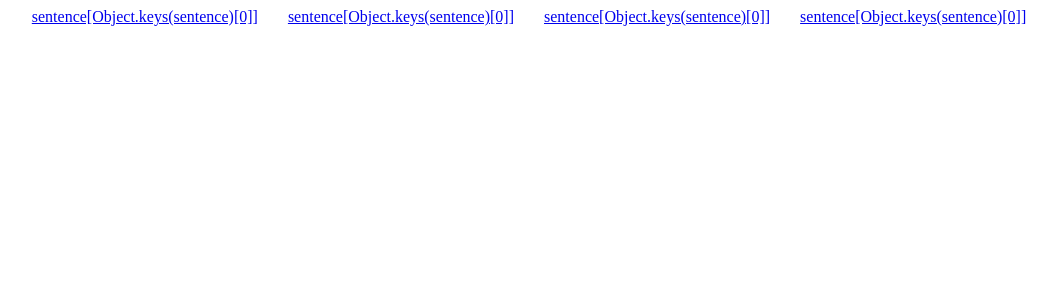
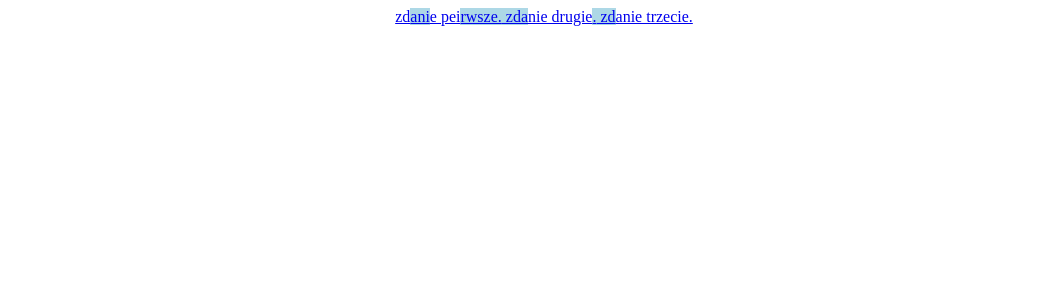
Before and after one commit to mikitavostry/text-parser, a React (Create React App) app: page / in a window 1280 px wide. Shown: the top 300 px of the page, without its empty margins (96-1153 px from the left). Built offline with nearby package versions, Linux system fonts and the light colour scheme.

Commit message:
first commit

```diff
--- a/src/App.css
+++ b/src/App.css
@@ -9,6 +9,6 @@ span {
   background-color: lightblue;
 }
 
-.link {
+/* .link {
   margin-right: 30px;
-}
+} */
--- a/src/App.js
+++ b/src/App.js
@@ -4,22 +4,19 @@ import parse from "html-react-parser";
 import { textParser } from "./textParser";
 
 function App() {
-  const text =
-    "Lorem ipsum dolor sit amet, consectetur adipiscing elit, sed do eiusmod tempor incididunt ut labore et dolore magna aliqua. Ut enim ad minim veniam, quis nostrud exercitation ullamco laboris nisi ut aliquip ex ea commodo consequat. Duis aute irure dolor in reprehenderit in voluptate velit esse cillum dolore eu fugiat nulla pariatur. Excepteur sint occaecat cupidatat non proident, sunt in culpa qui officia deserunt mollit anim id est laborum.";
+  const text = "zdanie peirwsze. zdanie drugie. zdanie trzecie.";
   const indexes = [
-    [2, 23],
-    [28, 66],
-    [90, 200],
-    [204, 290],
+    [2, 5],
+    [10, 20],
+    [30, 34],
   ];
   const sentences = textParser(text, indexes);
-  console.log(sentences);
   return (
     <div className="App">
       <div className="links">
         {sentences.map((sentence, index) => (
           <a className="link" href={Object.keys(sentence)[0]} key={index}>
-            {parse("sentence[Object.keys(sentence)[0]]")}
+            {parse(sentence[Object.keys(sentence)[0]])}
           </a>
         ))}
       </div>
@@ -28,10 +25,3 @@ function App() {
 }
 
 export default App;
-
-function fibbonaci(num) {
-  if (num <= 1) {
-    return num;
-  }
-  return fibbonaci(num - 2) + fibbonaci(num - 1);
-}
--- a/src/textParser.js
+++ b/src/textParser.js
@@ -1,13 +1,13 @@
 export const textParser = (text, ranges) => {
   if (text.slice(-1) !== ".") {
-    // add '.' in the end of string
+    // add '.' at the end of string
     text += ".";
   }
   ranges.sort((a, b) => a[0] - b[0]); // sort of ranges array by 1st value
-  const sentences = [];
+  const sentences = []; // tos tore key: value pairs where key is sentence and value is formatted sentence
   let index = 0; // current in ranges array
-  let buffer = "";
-  let flag = true; // flag to check if <span> tag is closed at the end
+  let buffer = ""; // to store string befor '. '
+  let flag = true; // flag to check if <span> tag is closed at the end of sentence
   let sentenceStart = 0; // start index of new sentence
   for (let i = 0; i < text.length; i++) {
     if (i === ranges[index][0]) {
@@ -22,21 +22,21 @@ export const textParser = (text, ranges) => {
     buffer += text[i];
 
     if (text[i] === ".") {
-      const sentence = text.slice(sentenceStart, i);
+      // if we are at the end of sentence
+      const sentence = text.slice(sentenceStart, i); // extracting not formatted sentence from text
       if (flag) {
         sentences.push({
           [sentence]: buffer,
         });
-        buffer = "";
+        buffer = ""; // starting new sentence when <span> tag is closed
       } else {
-        buffer += "</span>";
+        buffer += "</span>"; // when <span> tag is not closed we add </span> at the end of sentence
         sentences.push({
           [sentence]: buffer,
         });
-        buffer = "<span>";
+        buffer = "<span>"; // when <span> tag is not closed we add <span> at the begging of next sentence
       }
-      sentenceStart = i + 2;
-      i++;
+      sentenceStart = i + 2; // skipping ". " in links
     }
   }
   return sentences;
```
Also changed, not shown: package.json (+9 -2 lines), src/simpleTextParser.js (deleted, +0 -115 lines), 1 other file (tests, documents, lock files or other folders).
